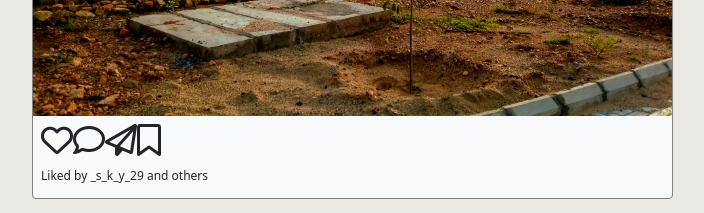
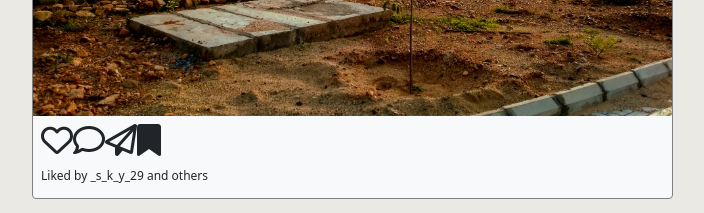
Before and after one commit to santo75/natgram, a React (Create React App) app: page / in a window 1280 px wide. Shown: the part 3200-3413 px from the top of the page, without its empty margins (50-754 px from the left). Built offline with nearby package versions, Linux system fonts and the light colour scheme.

Commit message:
Added save feature

```diff
--- a/src/common/post.jsx
+++ b/src/common/post.jsx
@@ -1,7 +1,7 @@
 import profilePic from "../assets/image/profilePic.jpeg";
 
 const Post = props => {
-	const { url, userName, liked, id, onLike } = props;
+	const { url, userName, liked, bookmarked, id, onLike, onSave } = props;
 	return (
 		<div className="mb-3 bg-light w-100 natgram-feed-post">
 			<div className="feed-post-top-section p-2 d-flex flex-row">
@@ -26,7 +26,14 @@ const Post = props => {
 					></i>
 					<i className="fa fa-comment-o mr-2 fa-2x"></i>
 					<i className="fa fa-send-o mr-2 fa-2x"></i>
-					<i className="fa fa-bookmark-o ml-auto fa-2x"></i>
+					<i
+						className={
+							bookmarked
+								? "fa fa-bookmark ml-auto fa-2x"
+								: "fa fa-bookmark-o ml-auto fa-2x"
+						}
+						onClick={() => onSave(id)}
+					></i>
 				</div>
 				<div className="p-2">
 					<p className="like-text">
--- a/src/components/home.jsx
+++ b/src/components/home.jsx
@@ -1,43 +1,34 @@
 import React, { Component } from "react";
-import image from "../assets/image/collegeImage.jpg";
-import profilePic from "../assets/image/profilePic.jpeg";
 import Story from "../common/story";
 import Post from "../common/post";
 import Profile from "../common/profile";
 import Navbar from "../common/navbar";
+import posts from "../data/postList.js";
+import stories from "../data/storiesList.js";
 
 class Home extends Component {
 	state = {
-		stories: [
-			{
-				id: 1,
-				url: profilePic,
-				userName: "_s_k_y_29",
-			},
-			{ id: 2, url: profilePic, userName: "_s_k_y_29" },
-			{ id: 3, url: profilePic, userName: "_s_k_y_29" },
-			{ id: 4, url: profilePic, userName: "_s_k_y_29" },
-		],
-		posts: [
-			{
-				id: 1,
-				url: image,
-				userName: "_s_k_y_29",
-				liked: false,
-			},
-			{ id: 2, url: image, userName: "_s_k_y_29", liked: false },
-			{ id: 3, url: image, userName: "_s_k_y_29", liked: false },
-			{ id: 4, url: image, userName: "_s_k_y_29", liked: false },
-			{ id: 5, url: image, userName: "_s_k_y_29", liked: false },
-			{ id: 6, url: image, userName: "_s_k_y_29", liked: false },
-		],
+		stories: stories,
+		posts: posts,
 	};
 	handleLike = id => {
 		const posts = this.state.posts;
 		const index = posts.findIndex(post => {
 			if (post.id === id) return true;
 		});
-		posts[index].liked = true;
+		posts[index].liked === true
+			? (posts[index].liked = false)
+			: (posts[index].liked = true);
+		this.setState({ posts });
+	};
+	handleSave = id => {
+		const posts = this.state.posts;
+		const index = posts.findIndex(post => {
+			if (post.id === id) return true;
+		});
+		posts[index].bookmarked === true
+			? (posts[index].bookmarked = false)
+			: (posts[index].bookmarked = true);
 		this.setState({ posts });
 	};
 
@@ -65,7 +56,9 @@ class Home extends Component {
 										url={post.url}
 										userName={post.userName}
 										liked={post.liked}
+										bookmarked={post.bookmarked}
 										onLike={this.handleLike}
+										onSave={this.handleSave}
 									/>
 								))}
 							</div>
--- /dev/null
+++ b/src/data/postList.js
@@ -0,0 +1,48 @@
+import React from "react";
+import image from "../assets/image/collegeImage.jpg";
+
+const posts = [
+	{
+		id: 1,
+		url: image,
+		userName: "_s_k_y_29",
+		liked: false,
+	},
+	{
+		id: 2,
+		url: image,
+		userName: "_s_k_y_29",
+		liked: false,
+		bookmarked: false,
+	},
+	{
+		id: 3,
+		url: image,
+		userName: "_s_k_y_29",
+		liked: false,
+		bookmarked: false,
+	},
+	{
+		id: 4,
+		url: image,
+		userName: "_s_k_y_29",
+		liked: false,
+		bookmarked: false,
+	},
+	{
+		id: 5,
+		url: image,
+		userName: "_s_k_y_29",
+		liked: false,
+		bookmarked: true,
+	},
+	{
+		id: 6,
+		url: image,
+		userName: "_s_k_y_29",
+		liked: false,
+		bookmarked: false,
+	},
+];
+
+export default posts;
--- /dev/null
+++ b/src/data/storiesList.js
@@ -0,0 +1,15 @@
+import React from "react";
+import profilePic from "../assets/image/profilePic.jpeg";
+
+const stories = [
+	{
+		id: 1,
+		url: profilePic,
+		userName: "_s_k_y_29",
+	},
+	{ id: 2, url: profilePic, userName: "_s_k_y_29" },
+	{ id: 3, url: profilePic, userName: "_s_k_y_29" },
+	{ id: 4, url: profilePic, userName: "_s_k_y_29" },
+];
+
+export default stories;
```
Also changed, not shown: src/common/collegeImage.jpg (deleted), src/components/collegeImage.jpg (deleted).
